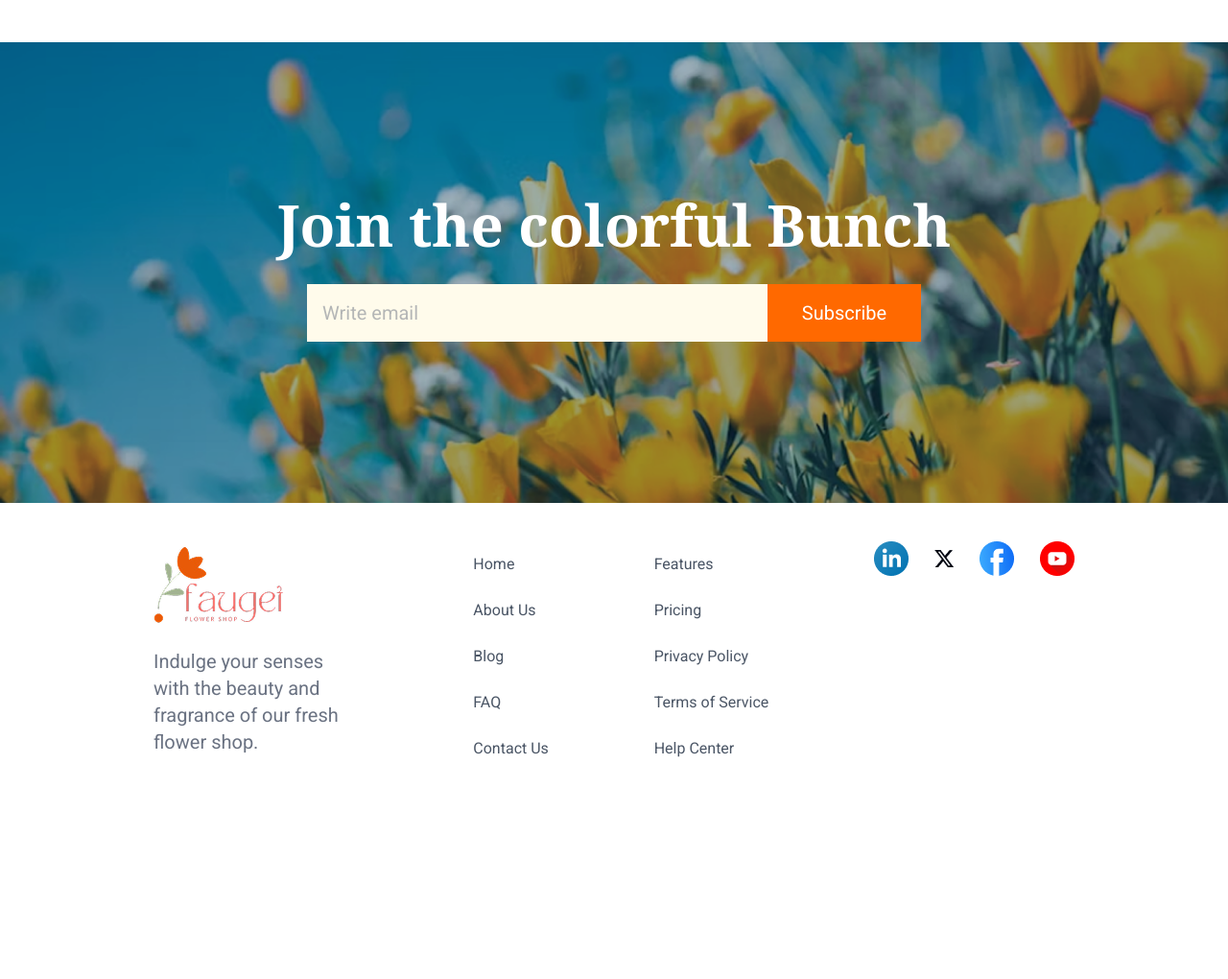
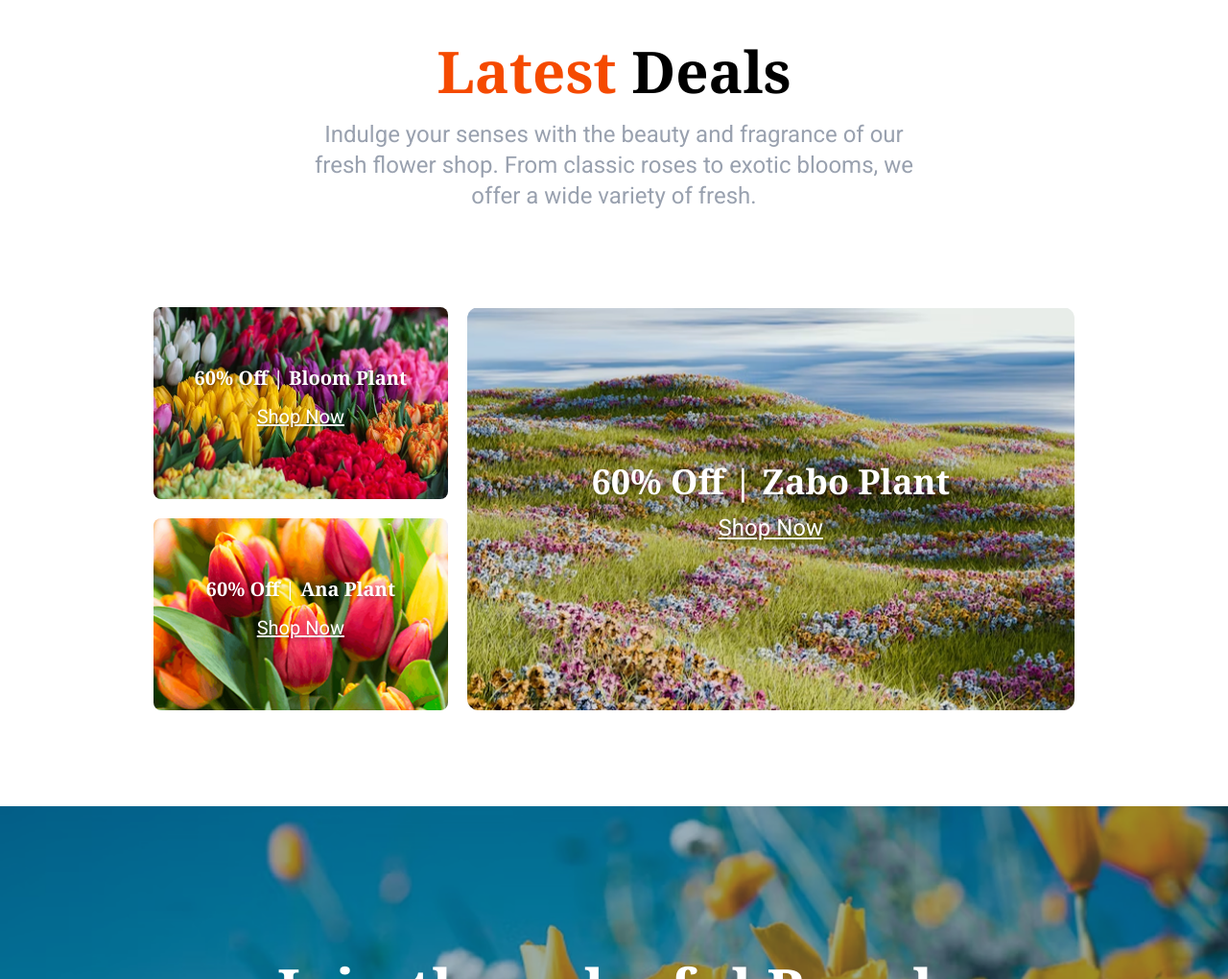
Before and after one commit to Taukir30/ta_ph_a2, a plain HTML site: page index.html in a window 1280 px wide. Shown: the part 2640-3660 px from the top of the page at 96% size. Before the commit the page ends 3491 px from the top, so only its background shows below. Drawn offline with nearby package versions, Linux system fonts and the light colour scheme.

```diff
--- a/index.html
+++ b/index.html
@@ -133,11 +133,41 @@
       </section>
      <!-- /plant lover section ends here -->
 
+      <!-- latest deals section starts here -->
+       <section class="deals mb-5">
+        <div class="wrapper flex flex-col justify-center items-center">
+            <div class="head flex flex-col justify-center items-center w-full">
+                <h2 class="noto-serif-normal md:text-6xl text-3xl "><span class="text-orange-600">Latest </span>Deals</h2>
+                <p class="text-gray-400 md:text-2xl text-base md:w-2/3 w-full text-center my-5">Indulge your senses with the beauty and fragrance of our fresh flower shop. From classic roses to exotic blooms, we offer a wide variety of fresh.</p>
+            </div>
+
+            <div class="body w-full grid md:grid-cols-3 grid-cols-1 gap-5 md:my-20 my-10">
+
+                <div class="deal_card bg-[url(assets/deal-bloom.png)] bg-no-repeat bg-center bg-cover flex flex-col justify-center items-center rounded-lg h-50">
+                    <h3 class="noto-serif-normal md:text-xl text-base font-bold text-white text-shadow-lg">60% Off | Bloom Plant</h3>
+                    <a class="text-white underline md:text-xl text-base text-shadow-lg my-3" href="#">Shop Now</a>
+                </div>
+
+                <div class="deal_card bg-[url(assets/deal-zabo.png)] bg-no-repeat bg-center bg-cover flex flex-col justify-center items-center md:rounded-xl rounded-lg md:row-span-2 row-span-1 md:col-span-2 col-span-1 md:h-auto h-50">
+                    <h3 class="noto-serif-normal md:text-4xl text-base font-bold text-white text-shadow-lg">60% Off | Zabo Plant</h3>
+                    <a class="text-white underline md:text-2xl text-base text-shadow-lg my-3" href="#">Shop Now</a>
+                </div>
+
+                <div class="deal_card bg-[url(assets/deal-ana.png)] bg-no-repeat bg-center bg-cover flex flex-col justify-center items-center rounded-lg h-50">
+                    <h3 class="noto-serif-normal md:text-xl text-base font-bold text-white text-shadow-lg">60% Off | Ana Plant</h3>
+                    <a class="text-white underline md:text-xl text-base text-shadow-lg my-3" href="#">Shop Now</a>
+                </div>
+
+            </div>
+        </div>
+       </section>
+      <!-- /latest deals section ends here -->
+
      <!-- join section start here -->
       <section class="join flex">
         <div class="wrapper flex flex-col justify-center items-center">
-            <h2 class="noto-serif-normal md:text-6xl text-3xl text-white my-3">Join the colorful Bunch</h2>
-            <div class="action w-2/3">
+            <h2 class="noto-serif-normal md:text-6xl text-2xl text-white my-3">Join the colorful Bunch</h2>
+            <div class="action md:w-2/3 w-5/6">
                 <form class="w-full flex my-5" action="#">
                     <input class="w-3/4 bg-amber-50 p-4 text-gray-500 md:text-xl text-sm" type="email" name="email" id="email" placeholder="Write email">
                     <input class="w-1/4 bg-orange-500 md:p-4 p-2 text-white md:text-xl text-sm hover:cursor-pointer" type="button" value="Subscribe">
```
